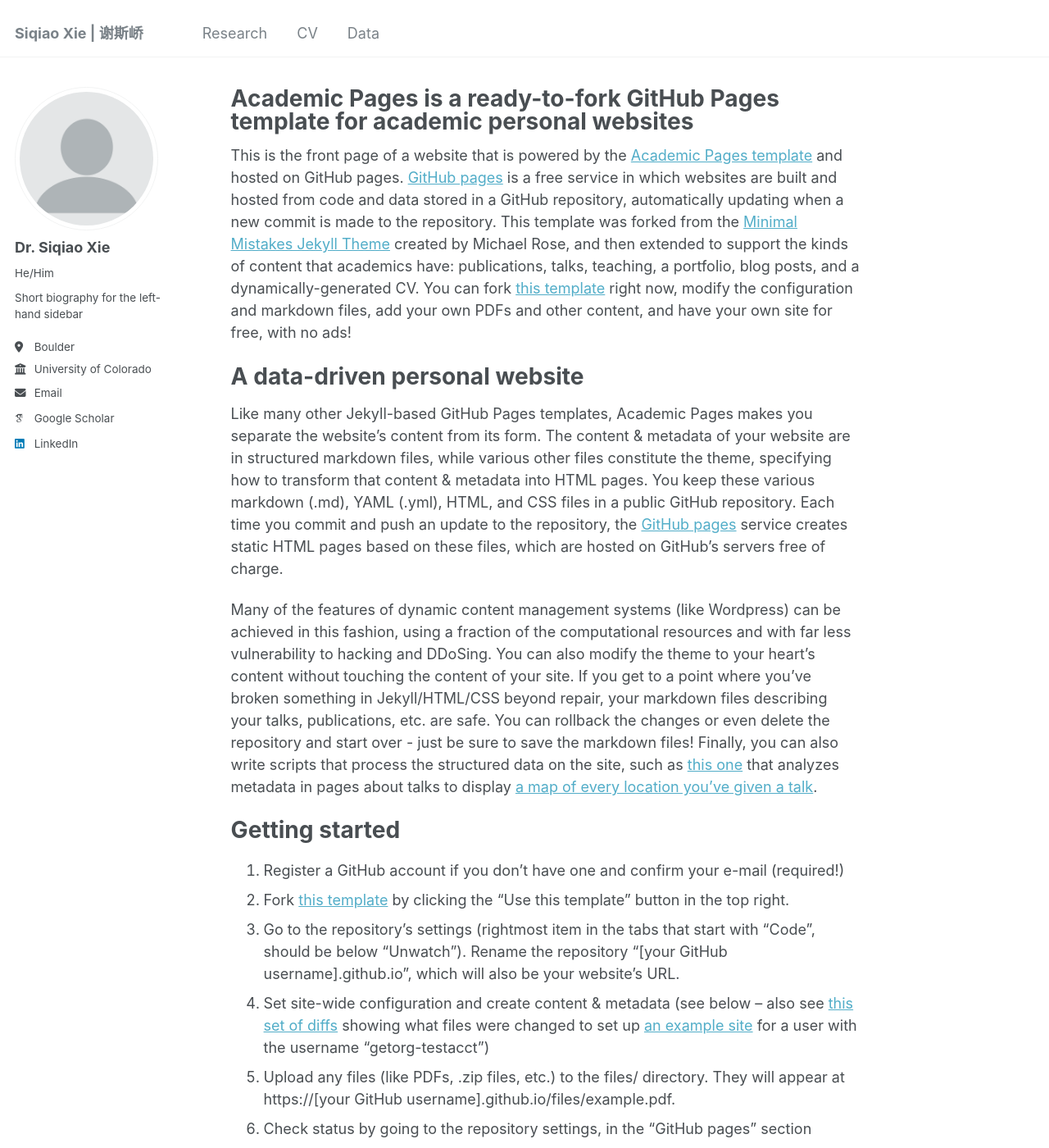
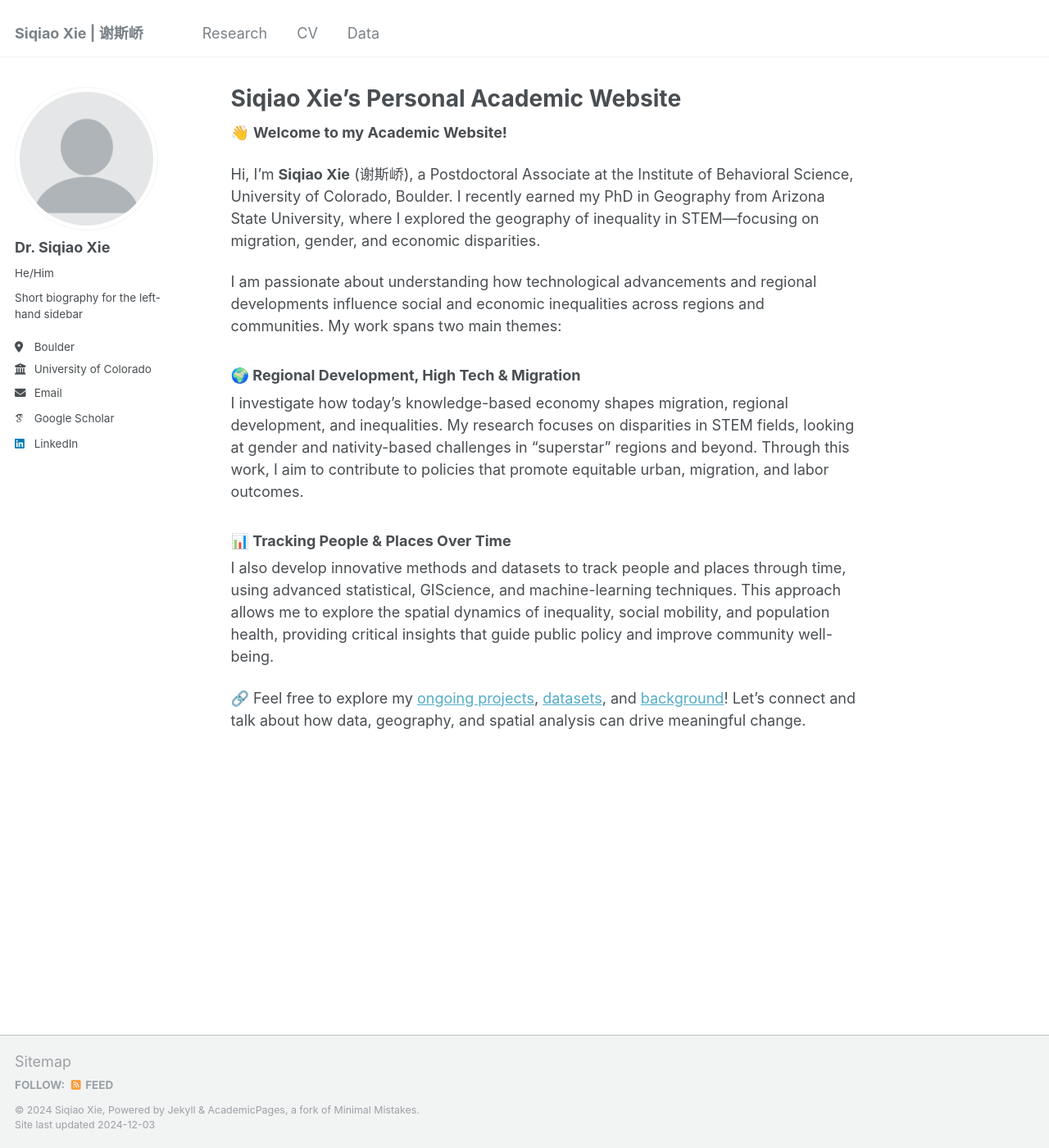
Before and after one commit to xiesiqiao/xiesiqiao.github.io, a Jekyll site: the page built from _pages/about.md, in a window 1280 px wide and 1400 px high. Shown: the whole window at 82% size. Built offline with Jekyll 4.4.1, drawn with Linux system fonts in a browser that asks for light colours; some web fonts are replaced; some of the changed text lies outside the part shown.

Commit message:
Update about.md

```diff
--- a/_pages/about.md
+++ b/_pages/about.md
@@ -1,49 +1,22 @@
 ---
 permalink: /
-title: "Academic Pages is a ready-to-fork GitHub Pages template for academic personal websites"
+title: "Siqiao Xie's Personal Academic Website"
 author_profile: true
 redirect_from:
   - /about/
   - /about.html
 ---
 
-This is the front page of a website that is powered by the [Academic Pages template](https://github.com/academicpages/academicpages.github.io) and hosted on GitHub pages. [GitHub pages](https://pages.github.com) is a free service in which websites are built and hosted from code and data stored in a GitHub repository, automatically updating when a new commit is made to the repository. This template was forked from the [Minimal Mistakes Jekyll Theme](https://mmistakes.github.io/minimal-mistakes/) created by Michael Rose, and then extended to support the kinds of content that academics have: publications, talks, teaching, a portfolio, blog posts, and a dynamically-generated CV. You can fork [this template](https://github.com/academicpages/academicpages.github.io) right now, modify the configuration and markdown files, add your own PDFs and other content, and have your own site for free, with no ads!
+👋 **Welcome to my Academic Website!**
 
-A data-driven personal website
-======
-Like many other Jekyll-based GitHub Pages templates, Academic Pages makes you separate the website's content from its form. The content & metadata of your website are in structured markdown files, while various other files constitute the theme, specifying how to transform that content & metadata into HTML pages. You keep these various markdown (.md), YAML (.yml), HTML, and CSS files in a public GitHub repository. Each time you commit and push an update to the repository, the [GitHub pages](https://pages.github.com/) service creates static HTML pages based on these files, which are hosted on GitHub's servers free of charge.
+Hi, I'm **Siqiao Xie** (谢斯峤), a Postdoctoral Associate at the Institute of Behavioral Science, University of Colorado, Boulder. I recently earned my PhD in Geography from Arizona State University, where I explored the geography of inequality in STEM—focusing on migration, gender, and economic disparities.
 
-Many of the features of dynamic content management systems (like Wordpress) can be achieved in this fashion, using a fraction of the computational resources and with far less vulnerability to hacking and DDoSing. You can also modify the theme to your heart's content without touching the content of your site. If you get to a point where you've broken something in Jekyll/HTML/CSS beyond repair, your markdown files describing your talks, publications, etc. are safe. You can rollback the changes or even delete the repository and start over - just be sure to save the markdown files! Finally, you can also write scripts that process the structured data on the site, such as [this one](https://github.com/academicpages/academicpages.github.io/blob/master/talkmap.ipynb) that analyzes metadata in pages about talks to display [a map of every location you've given a talk](https://academicpages.github.io/talkmap.html).
+I am passionate about understanding how technological advancements and regional developments influence social and economic inequalities across regions and communities. My work spans two main themes:
 
-Getting started
-======
-1. Register a GitHub account if you don't have one and confirm your e-mail (required!)
-1. Fork [this template](https://github.com/academicpages/academicpages.github.io) by clicking the "Use this template" button in the top right.
-1. Go to the repository's settings (rightmost item in the tabs that start with "Code", should be below "Unwatch"). Rename the repository "[your GitHub username].github.io", which will also be your website's URL.
-1. Set site-wide configuration and create content & metadata (see below -- also see [this set of diffs](http://archive.is/3TPas) showing what files were changed to set up [an example site](https://getorg-testacct.github.io) for a user with the username "getorg-testacct")
-1. Upload any files (like PDFs, .zip files, etc.) to the files/ directory. They will appear at https://[your GitHub username].github.io/files/example.pdf.
-1. Check status by going to the repository settings, in the "GitHub pages" section
+### 🌍 Regional Development, High Tech & Migration
+I investigate how today's knowledge-based economy shapes migration, regional development, and inequalities. My research focuses on disparities in STEM fields, looking at gender and nativity-based challenges in "superstar" regions and beyond. Through this work, I aim to contribute to policies that promote equitable urban, migration, and labor outcomes.
 
-Site-wide configuration
-------
-The main configuration file for the site is in the base directory in [_config.yml](https://github.com/academicpages/academicpages.github.io/blob/master/_config.yml), which defines the content in the sidebars and other site-wide features. You will need to replace the default variables with ones about yourself and your site's github repository. The configuration file for the top menu is in [_data/navigation.yml](https://github.com/academicpages/academicpages.github.io/blob/master/_data/navigation.yml). For example, if you don't have a portfolio or blog posts, you can remove those items from that navigation.yml file to remove them from the header.
+### 📊 Tracking People & Places Over Time
+I also develop innovative methods and datasets to track people and places through time, using advanced statistical, GIScience, and machine-learning techniques. This approach allows me to explore the spatial dynamics of inequality, social mobility, and population health, providing critical insights that guide public policy and improve community well-being.
 
-Create content & metadata
-------
-For site content, there is one markdown file for each type of content, which are stored in directories like _publications, _talks, _posts, _teaching, or _pages. For example, each talk is a markdown file in the [_talks directory](https://github.com/academicpages/academicpages.github.io/tree/master/_talks). At the top of each markdown file is structured data in YAML about the talk, which the theme will parse to do lots of cool stuff. The same structured data about a talk is used to generate the list of talks on the [Talks page](https://academicpages.github.io/talks), each [individual page](https://academicpages.github.io/talks/2012-03-01-talk-1) for specific talks, the talks section for the [CV page](https://academicpages.github.io/cv), and the [map of places you've given a talk](https://academicpages.github.io/talkmap.html) (if you run this [python file](https://github.com/academicpages/academicpages.github.io/blob/master/talkmap.py) or [Jupyter notebook](https://github.com/academicpages/academicpages.github.io/blob/master/talkmap.ipynb), which creates the HTML for the map based on the contents of the _talks directory).
-
-**Markdown generator**
-
-The repository includes [a set of Jupyter notebooks](https://github.com/academicpages/academicpages.github.io/tree/master/markdown_generator
-) that converts a CSV containing structured data about talks or presentations into individual markdown files that will be properly formatted for the Academic Pages template. The sample CSVs in that directory are the ones I used to create my own personal website at stuartgeiger.com. My usual workflow is that I keep a spreadsheet of my publications and talks, then run the code in these notebooks to generate the markdown files, then commit and push them to the GitHub repository.
-
-How to edit your site's GitHub repository
-------
-Many people use a git client to create files on their local computer and then push them to GitHub's servers. If you are not familiar with git, you can directly edit these configuration and markdown files directly in the github.com interface. Navigate to a file (like [this one](https://github.com/academicpages/academicpages.github.io/blob/master/_talks/2012-03-01-talk-1.md) and click the pencil icon in the top right of the content preview (to the right of the "Raw | Blame | History" buttons). You can delete a file by clicking the trashcan icon to the right of the pencil icon. You can also create new files or upload files by navigating to a directory and clicking the "Create new file" or "Upload files" buttons.
-
-Example: editing a markdown file for a talk
-![Editing a markdown file for a talk](/images/editing-talk.png)
-
-For more info
-------
-More info about configuring Academic Pages can be found in [the guide](https://academicpages.github.io/markdown/), the [growing wiki](https://github.com/academicpages/academicpages.github.io/wiki), and you can always [ask a question on GitHub](https://github.com/academicpages/academicpages.github.io/discussions). The [guides for the Minimal Mistakes theme](https://mmistakes.github.io/minimal-mistakes/docs/configuration/) (which this theme was forked from) might also be helpful.
+🔗 Feel free to explore my [ongoing projects](./publication.html), [datasets](./portfolio.html), and [background](./files/xie_cv_new.pdf)! Let's connect and talk about how data, geography, and spatial analysis can drive meaningful change.
```
